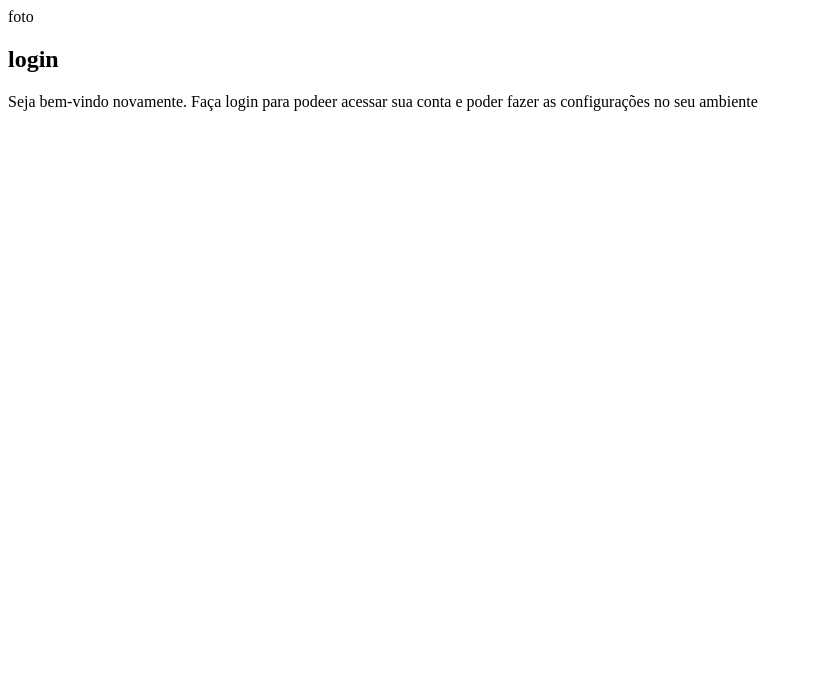
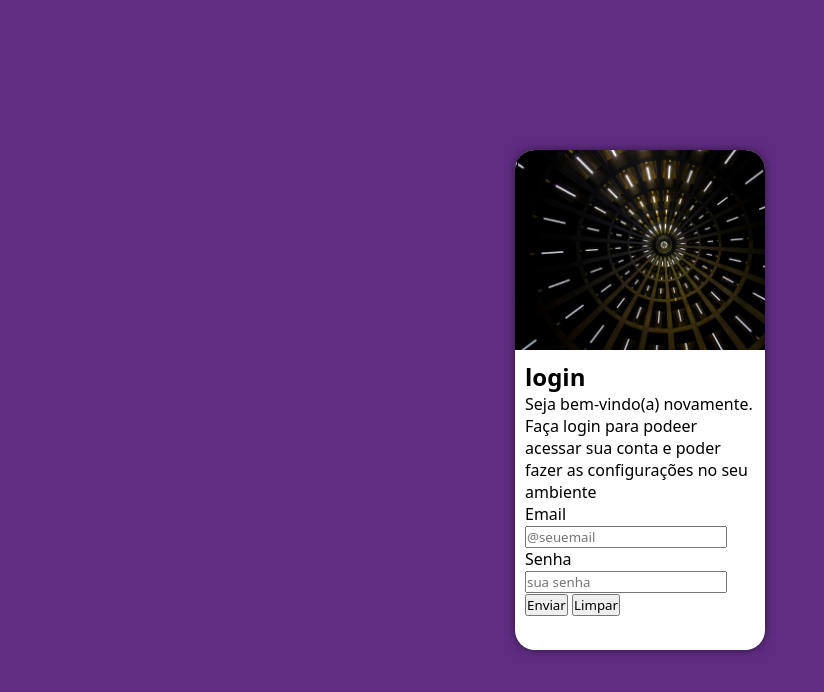
Before and after one commit to Evertonferreira02/Projeto-login, a plain HTML site: page imagens/index.html in a window 1280 px wide. Shown: the whole page, without its empty margins (0-824 px from the left). Drawn offline with Linux system fonts and the light colour scheme.

Commit message:
criei os primeiros passos para tela de login

```diff
--- a/imagens/estilos/style.css
+++ b/imagens/estilos/style.css
@@ -5,3 +5,50 @@
         verde:  #49a09d
         livlás: #5f2c82
 */
+
+*{
+    font-family: system-ui, -apple-system, BlinkMacSystemFont, 'Segoe UI', Roboto, Oxygen, Ubuntu, Cantarell, 'Open Sans', 'Helvetica Neue', sans-serif;
+    padding: 0px;
+    margin: 0px;
+    box-sizing: border-box;
+}
+
+body, html{
+    background-color: #5f2c82;
+    height: 100vh;
+    width: 100vw;
+}
+
+main{
+    position: relative;
+    height: 100vh;
+    width: 100vw;
+}
+
+
+section#login{
+    position: absolute;
+    top: 50%;
+    left: 50%;
+    transform: translate(-50%, -50%);
+    overflow: hidden;
+
+    background-color: white;
+    width: 250px;
+    height: 500px;
+    border-radius: 20px;
+    box-shadow: 0px 0px 10px rgba(0, 0, 0, 0.501);
+}
+
+section#login > div#imagem{
+    display: block;
+    background: url(../pexels-francesco-ungaro-96381.jpg) no-repeat;
+    background-size: cover;
+    background-position: left bottom;
+    height: 200px;
+}
+
+section#login > div#formulario{
+    display: block;
+    padding: 10px;
+}
--- a/imagens/index.html
+++ b/imagens/index.html
@@ -14,8 +14,16 @@
             </div>
             <div id="formulario">
                 <h1>login</h1>
-                <p>Seja bem-vindo novamente. Faça login para podeer acessar sua conta e poder fazer as configurações no seu ambiente</p>
-                <form action="login.php" method="post"></form>
+                <p>Seja bem-vindo(a) novamente. Faça login para podeer acessar sua conta e poder fazer as configurações no seu ambiente</p>
+                <form action="login.php" method="post">
+                    <label for="iemail">Email</label>
+                    <input type="email" placeholder="@seuemail" required>
+                    <label for="isen">Senha</label>
+                    <input type="password" name="sen" id="isen" placeholder="sua senha" required minlength="4" maxlength="10">
+
+                    <input type="submit" value="Enviar">
+                    <input type="reset" value="Limpar">
+                </form>
             </div>
         </section>
     </main>
```
